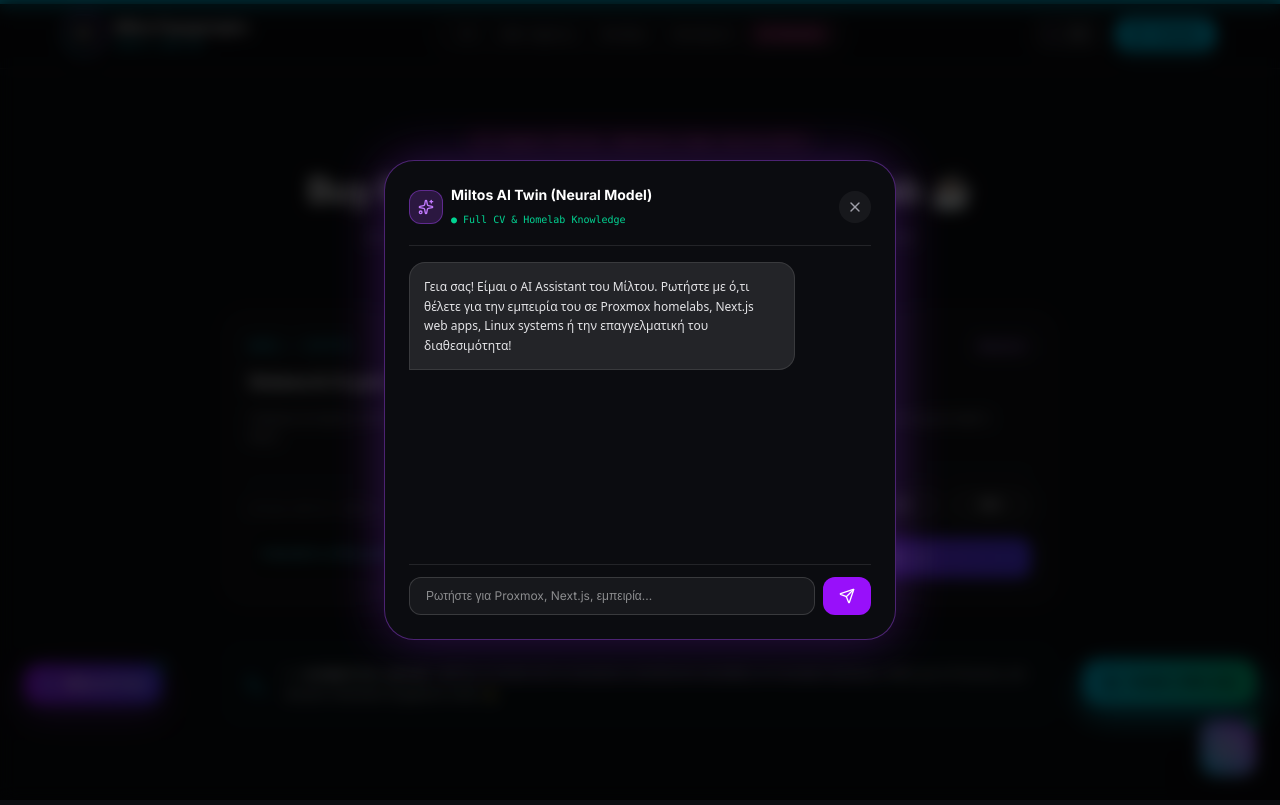
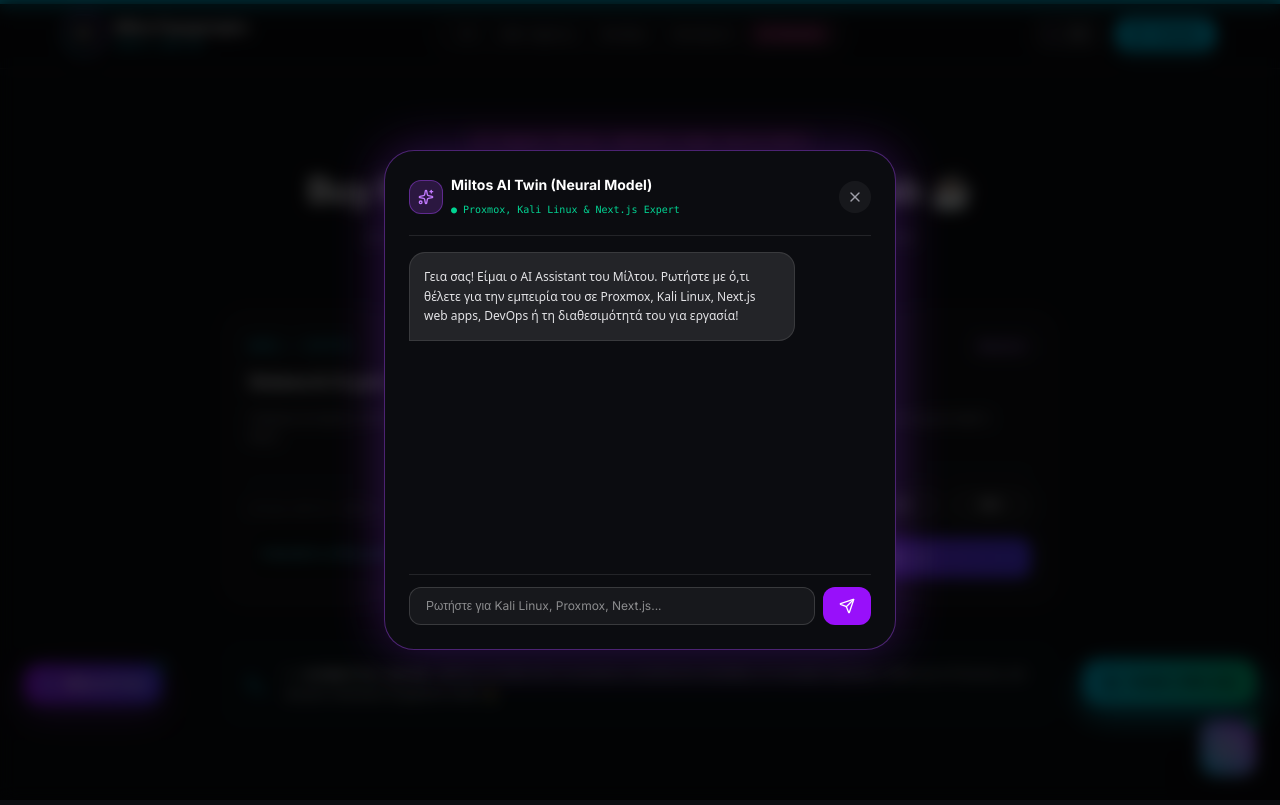
Before and after one commit to miltos12222/my-portfolio, a Next.js app: page /donate in a window 1280 px wide. Both pictures are taken after a click on the button "Miltos AI Twin". Built offline with nearby package versions, Linux system fonts and the light colour scheme.

Commit message:
feat: upgrade AI twin with Kali Linux and security knowledge, and add smooth animations and hover glows to git stream

```diff
--- a/components/MiltosAIAssistant.tsx
+++ b/components/MiltosAIAssistant.tsx
@@ -10,7 +10,7 @@ export default function MiltosAIAssistant() {
     const [messages, setMessages] = useState([
         {
             role: "ai",
-            text: "Γεια σας! Είμαι ο AI Assistant του Μίλτου. Ρωτήστε με ό,τι θέλετε για την εμπειρία του σε Proxmox homelabs, Next.js web apps, Linux systems ή την επαγγελματική του διαθεσιμότητα!"
+            text: "Γεια σας! Είμαι ο AI Assistant του Μίλτου. Ρωτήστε με ό,τι θέλετε για την εμπειρία του σε Proxmox, Kali Linux, Next.js web apps, DevOps ή τη διαθεσιμότητά του για εργασία!"
         }
     ]);
     const [input, setInput] = useState("");
@@ -26,17 +26,19 @@ export default function MiltosAIAssistant() {
         setInput("");
 
         setTimeout(() => {
-            let aiReply = "Ο Μίλτος Παπαγεωργίου είναι απόφοιτος Πληροφορικής με βαθιά τεχνογνωσία τόσο στο Frontend Development (Next.js, TypeScript, Tailwind) όσο και στο Infrastructure & DevOps (Proxmox VE, Docker, Tailscale Mesh VPN). Στόχος του είναι η δημιουργία ασφαλών, γρήγορων και κλιμακούμενων εφαρμογών.";
+            let aiReply = "Ο Μίλτος Παπαγεωργίου είναι απόφοιτος Πληροφορικής με κορυφαία τεχνογνωσία σε Frontend Development (Next.js, TypeScript), Infrastructure (Proxmox VE, Docker, Tailscale) και Cybersecurity / Ethical Hacking (Kali Linux).";
             const lower = userText.toLowerCase();
 
-            if (lower.includes("proxmox") || lower.includes("homelab") || lower.includes("server") || lower.includes("linux")) {
-                aiReply = "Στον τομέα των υποδομών, ο Μίλτος διαχειρίζεται αυτοτελώς προηγμένα Proxmox VE clusters και LXC containers. Έχει στήσει robust συστήματα με ext4 storage mounts, αυτοματοποιημένα ZFS snapshots και ασφαλή απομακρυσμένη πρόσβαση μέσω Tailscale VPN, χωρίς ποτέ να εκθέτει ports στο δημόσιο internet.";
+            if (lower.includes("kali") || lower.includes("security") || lower.includes("penetration") || lower.includes("hacking") || lower.includes("ασφάλεια")) {
+                aiReply = "Στον τομέα της κυβερνοασφάλειας, ο Μίλτος διαθέτει πρακτική εμπειρία στη χρήση του Kali Linux για security auditing, vulnerability assessment, network scanning και δοκιμές διείσδυσης, διασφαλίζοντας την ακεραιότητα των δικτύων και των συστημάτων.";
+            } else if (lower.includes("proxmox") || lower.includes("homelab") || lower.includes("server") || lower.includes("linux")) {
+                aiReply = "Στις υποδομές, διαχειρίζεται προηγμένα Proxmox VE clusters, LXC containers, ext4/ZFS storage mounts και αυτοματοποιημένα backups, με ασφαλή πρόσβαση μέσω Tailscale VPN mesh χωρίς public port exposure.";
             } else if (lower.includes("next.js") || lower.includes("react") || lower.includes("web") || lower.includes("stack") || lower.includes("frontend")) {
-                aiReply = "Ως Full Stack Developer, αξιοποιεί το Next.js (App Router), TypeScript, Tailwind CSS και Framer Motion. Δημιουργεί εξαιρετικά γρήγορες, SEO-optimized web εφαρμογές με σύγχρονη αρχιτεκτονική και κορυφαία Google Lighthouse scores.";
-            } else if (lower.includes("hire") || lower.includes("job") || lower.includes("δουλειά") || lower.includes("cv") || lower.includes("πρόσληψη") || lower.includes("experience") || lower.includes("εμπειρία") || lower.includes("πάντα") || lower.includes("όλα")) {
-                aiReply = "Εμπειρία & Background: 1) Απόφοιτος Πληροφορικής με πρακτική εμπειρία σε δίκτυα και Linux. 2) Homelab Enthuasiast με Proxmox, Docker, Nextcloud (συγχρονισμός 6000+ φωτογραφιών) και MariaDB. 3) Web Developer με έμφαση σε high-performance Next.js εφαρμογές. Ο Μίλτος είναι διαθέσιμος για άμεση εργασία (Available for Hire) — μπορείτε να του στείλετε επίσημο Job Offer απευθείας από το καλάθι του site!";
+                aiReply = "Ως Full Stack Developer, αξιοποιεί Next.js App Router, TypeScript, Tailwind CSS και Framer Motion για εξαιρετικά γρήγορες, SEO-optimized εφαρμογές με κορυφαία Lighthouse scores.";
+            } else if (lower.includes("hire") || lower.includes("job") || lower.includes("δουλειά") || lower.includes("cv") || lower.includes("πρόσληψη") || lower.includes("experience") || lower.includes("εμπειρία") || lower.includes("τι ξέρει") || lower.includes("τι μπορεί")) {
+                aiReply = "Πλήρες Προφίλ & Δεξιότητες:\n1) Infrastructure & DevOps: Proxmox VE, Docker, Linux Administration, Tailscale VPN, Nextcloud.\n2) Cybersecurity: Kali Linux, Network Auditing, Vulnerability Testing.\n3) Web Development: Next.js, React, TypeScript, Tailwind CSS, Framer Motion.\nΟ Μίλτος είναι Available for Hire — μπορείτε να του στείλετε απευθείας Job Offer από το καλάθι του site!";
             } else if (lower.includes("backup") || lower.includes("nextcloud") || lower.includes("photos")) {
-                aiReply = "Ο Μίλτος διατηρεί αυτοματοποιημένο self-hosted Nextcloud server συνδεδεμένο με Docker containers για απρόσκοπτο backup και συγχρονισμό χιλιάδων φωτογραφιών και αρχείων με απόλυτη ιδιωτικότητα.";
+                aiReply = "Έχει στήσει self-hosted Nextcloud server σε Docker για αυτόματο συγχρονισμό και backup χιλιάδων φωτογραφιών και αρχείων με απόλυτη ιδιωτικότητα.";
             }
 
             setMessages([...newMsgs, { role: "ai", text: aiReply }]);
@@ -67,7 +69,7 @@ export default function MiltosAIAssistant() {
                             initial={{ scale: 0.8, opacity: 0, y: 20 }}
                             animate={{ scale: 1, opacity: 1, y: 0 }}
                             exit={{ scale: 0.8, opacity: 0, y: 20 }}
-                            className="relative w-full max-w-lg bg-[#0b0c10] border border-purple-500/40 rounded-[30px] p-6 shadow-[0_0_50px_rgba(147,51,234,0.3)] z-10 text-white flex flex-col h-[480px]"
+                            className="relative w-full max-w-lg bg-[#0b0c10] border border-purple-500/40 rounded-[30px] p-6 shadow-[0_0_50px_rgba(147,51,234,0.3)] z-10 text-white flex flex-col h-[500px]"
                         >
                             <div className="flex items-center justify-between pb-4 border-b border-white/10">
                                 <div className="flex items-center gap-2">
@@ -76,7 +78,7 @@ export default function MiltosAIAssistant() {
                                     </div>
                                     <div>
                                         <h3 className="text-sm font-bold">Miltos AI Twin (Neural Model)</h3>
-                                        <span className="text-[10px] font-mono text-emerald-400">● Full CV & Homelab Knowledge</span>
+                                        <span className="text-[10px] font-mono text-emerald-400">● Proxmox, Kali Linux & Next.js Expert</span>
                                     </div>
                                 </div>
                                 <button onClick={() => setIsOpen(false)} className="p-2 rounded-full bg-white/5 hover:bg-white/10 text-zinc-400 hover:text-white">
@@ -87,7 +89,7 @@ export default function MiltosAIAssistant() {
                             <div className="flex-1 overflow-y-auto py-4 space-y-3 pr-2 scrollbar-thin">
                                 {messages.map((m, i) => (
                                     <div key={i} className={`flex ${m.role === 'user' ? 'justify-end' : 'justify-start'}`}>
-                                        <div className={`max-w-[85%] p-3.5 rounded-2xl text-xs leading-relaxed ${m.role === 'user' ? 'bg-cyan-500 text-black font-medium rounded-br-none' : 'bg-white/10 text-zinc-200 rounded-bl-none font-sans border border-white/10'}`}>
+                                        <div className={`max-w-[85%] p-3.5 rounded-2xl text-xs leading-relaxed whitespace-pre-line ${m.role === 'user' ? 'bg-cyan-500 text-black font-medium rounded-br-none' : 'bg-white/10 text-zinc-200 rounded-bl-none font-sans border border-white/10'}`}>
                                             {m.text}
                                         </div>
                                     </div>
@@ -97,7 +99,7 @@ export default function MiltosAIAssistant() {
                             <form onSubmit={handleSend} className="pt-3 border-t border-white/10 flex gap-2">
                                 <input
                                     type="text"
-                                    placeholder="Ρωτήστε για Proxmox, Next.js, εμπειρία..."
+                                    placeholder="Ρωτήστε για Kali Linux, Proxmox, Next.js..."
                                     value={input}
                                     onChange={e => setInput(e.target.value)}
                                     className="flex-1 px-4 py-2.5 rounded-xl bg-white/5 border border-white/15 text-xs text-white focus:outline-none focus:border-purple-500"
```
Also changed, not shown: app/page.tsx (+8 -7 lines).
